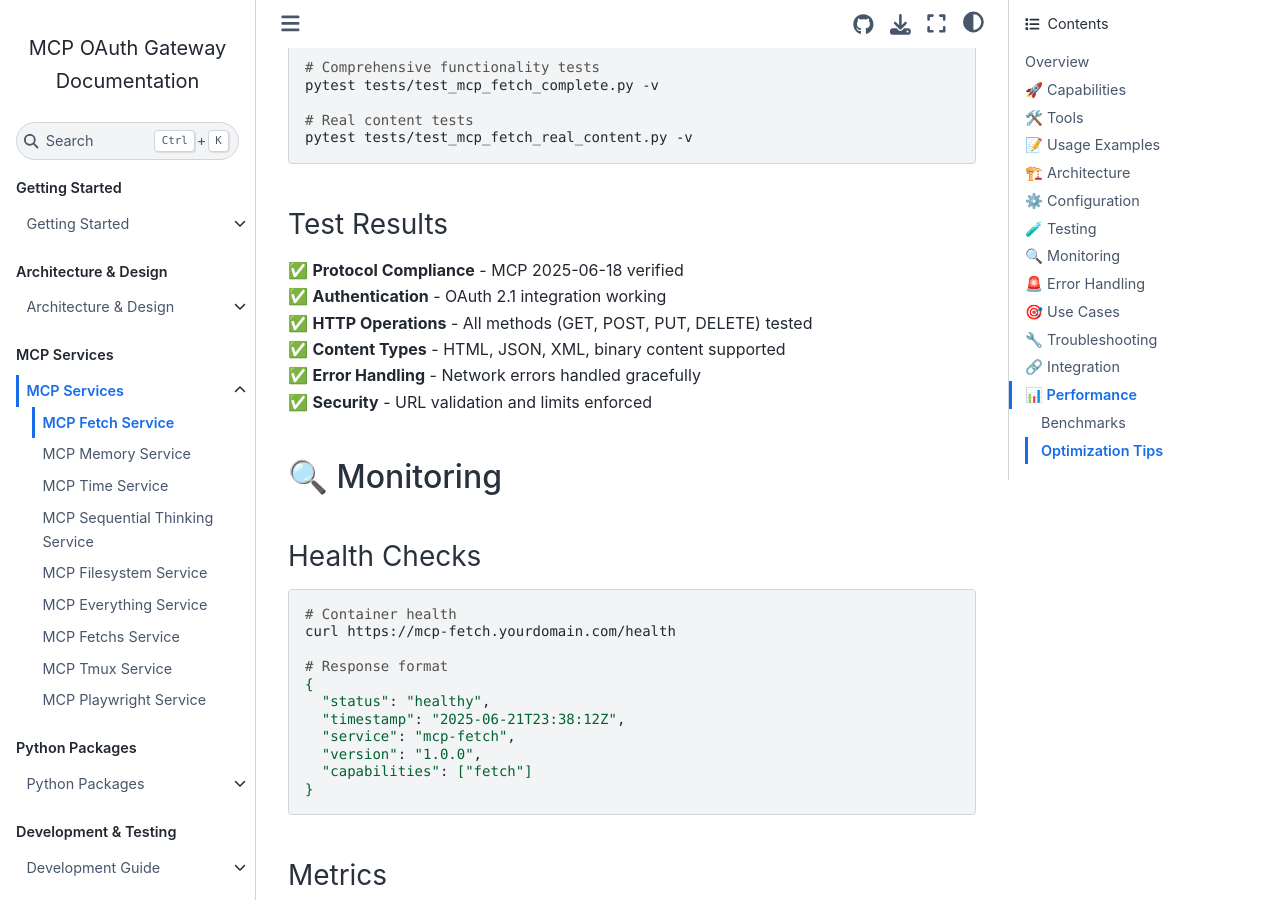
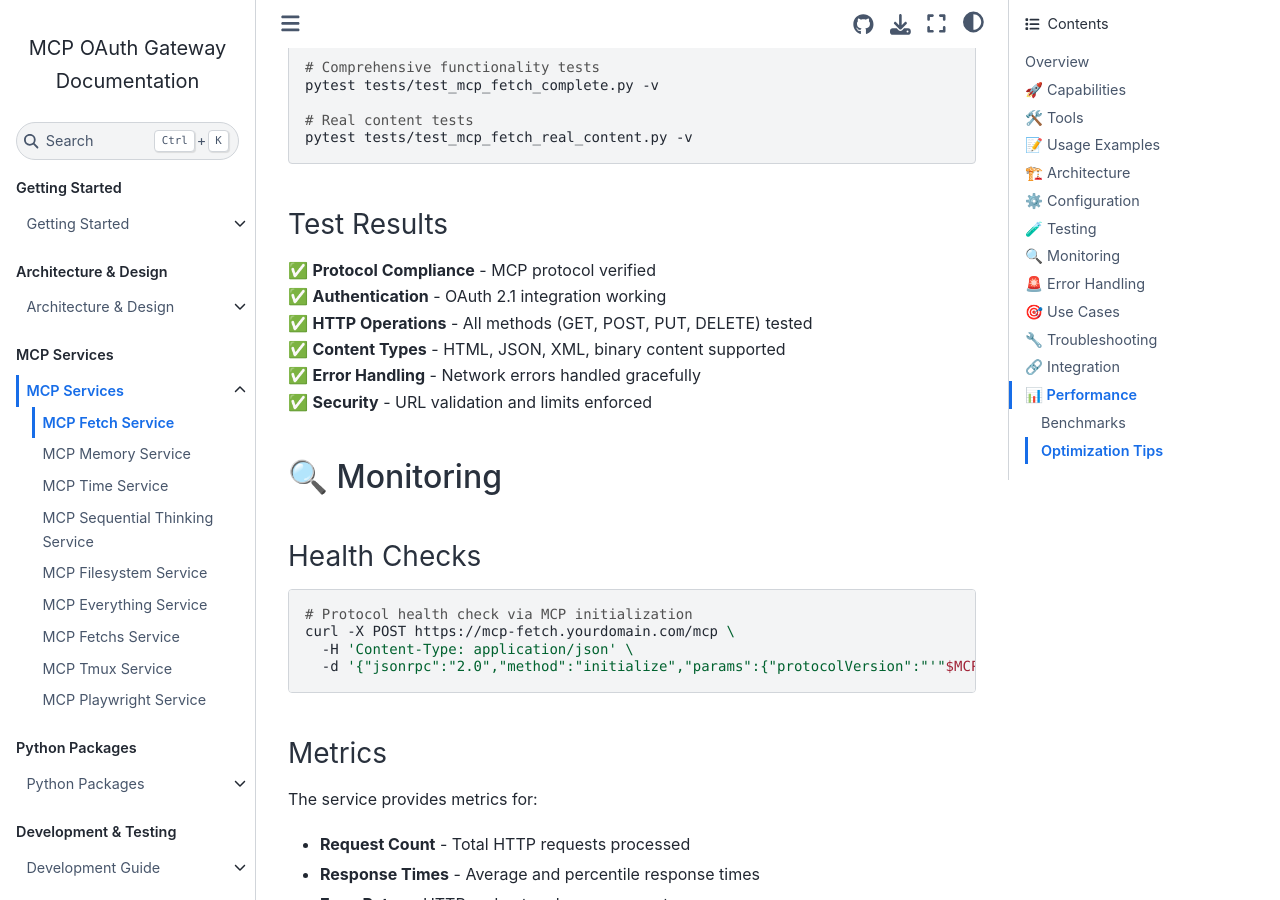
Before and after one commit to atrawog/mcp-oauth-gateway, a Jupyter Book: the page built from docs/services/mcp-fetch.md, in a window 1280 px wide and 900 px high, scrolled down 5115 px. Built offline with Jupyter Book 1.0.4 settings and Sphinx 7.4.7 and the Sphinx Book theme 1.1.4, drawn with Linux system fonts in a browser that asks for light colours; pages that are not in the unit, such as notebooks, are missing from menus; some of the changed text lies outside the part shown.

Commit message:
Update MCP Fetch Documentation for Protocol Version and Health Check Improvements
- Revised documentation to generalize references to the MCP protocol, removing hardcoded dates for better clarity and maintainability.
- Updated health check commands to utilize the MCP protocol for health verification, enhancing consistency across service documentation.
- Improved overall documentation structure to reflect the latest changes in protocol handling and health check methods.

````diff
--- a/docs/services/mcp-fetch.md
+++ b/docs/services/mcp-fetch.md
@@ -5,8 +5,8 @@ The MCP Fetch service provides comprehensive web content retrieval capabilities,
 ```{image} https://img.shields.io/badge/Status-Production%20Ready-green
 :alt: Production Ready
 ```
-```{image} https://img.shields.io/badge/Protocol-MCP%202025--06--18-blue
-:alt: MCP Protocol Version
+```{image} https://img.shields.io/badge/Protocol-MCP-blue
+:alt: MCP Protocol
 ```
 
 ## Overview
@@ -173,7 +173,7 @@ The fetch service implements multiple security layers:
 
 ```bash
 # Protocol configuration
-MCP_PROTOCOL_VERSION=2025-06-18
+MCP_PROTOCOL_VERSION=${MCP_PROTOCOL_VERSION:-2025-06-18}
 MCP_CORS_ORIGINS=*
 PORT=3000
 
@@ -197,7 +197,7 @@ services:
       dockerfile: mcp-fetch/Dockerfile
     environment:
       - MCP_CORS_ORIGINS=*
-      - MCP_PROTOCOL_VERSION=2025-06-18
+      - MCP_PROTOCOL_VERSION=${MCP_PROTOCOL_VERSION:-2025-06-18}
       - MAX_CONTENT_SIZE=10485760
     labels:
       # Traefik routing configuration
@@ -211,7 +211,7 @@ The MCP Fetch service includes comprehensive testing:
 
 ### Test Categories
 
-1. **Protocol Compliance** - MCP 2025-06-18 validation
+1. **Protocol Compliance** - MCP protocol validation
 2. **Authentication** - OAuth token validation
 3. **Fetch Operations** - HTTP request functionality
 4. **Error Handling** - Network and protocol errors
@@ -236,7 +236,7 @@ pytest tests/test_mcp_fetch_real_content.py -v
 
 ### Test Results
 
-✅ **Protocol Compliance** - MCP 2025-06-18 verified
+✅ **Protocol Compliance** - MCP protocol verified
 ✅ **Authentication** - OAuth 2.1 integration working
 ✅ **HTTP Operations** - All methods (GET, POST, PUT, DELETE) tested
 ✅ **Content Types** - HTML, JSON, XML, binary content supported
@@ -248,17 +248,10 @@ pytest tests/test_mcp_fetch_real_content.py -v
 ### Health Checks
 
 ```bash
-# Container health
-curl https://mcp-fetch.yourdomain.com/health
-
-# Response format
-{
-  "status": "healthy",
-  "timestamp": "2025-06-21T23:38:12Z",
-  "service": "mcp-fetch",
-  "version": "1.0.0",
-  "capabilities": ["fetch"]
-}
+# Protocol health check via MCP initialization
+curl -X POST https://mcp-fetch.yourdomain.com/mcp \
+  -H 'Content-Type: application/json' \
+  -d '{"jsonrpc":"2.0","method":"initialize","params":{"protocolVersion":"'"$MCP_PROTOCOL_VERSION"'","capabilities":{},"clientInfo":{"name":"healthcheck","version":"1.0"}},"id":1}'
 ```
 
 ### Metrics
@@ -381,8 +374,10 @@ mcp-streamablehttp-client \\
   --server-url https://mcp-fetch.yourdomain.com/mcp \\
   --command "fetch url='https://httpbin.org/status/200'"
 
-# Health check
-curl https://mcp-fetch.yourdomain.com/health
+# Protocol health check
+curl -X POST https://mcp-fetch.yourdomain.com/mcp \
+  -H 'Content-Type: application/json' \
+  -d '{"jsonrpc":"2.0","method":"initialize","params":{"protocolVersion":"'"$MCP_PROTOCOL_VERSION"'","capabilities":{},"clientInfo":{"name":"healthcheck","version":"1.0"}},"id":1}'
 ```
 
 ## 🔗 Integration
````
